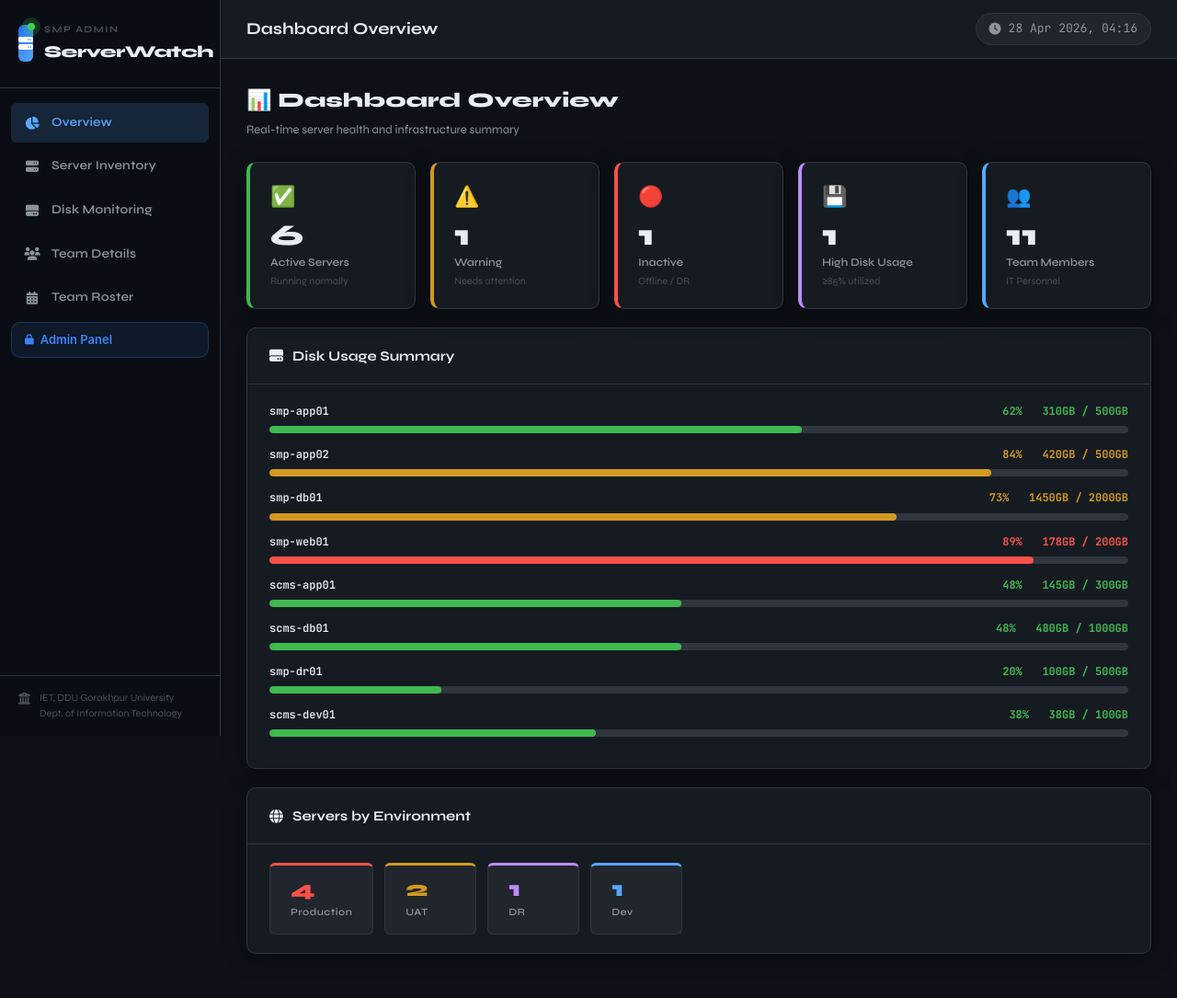
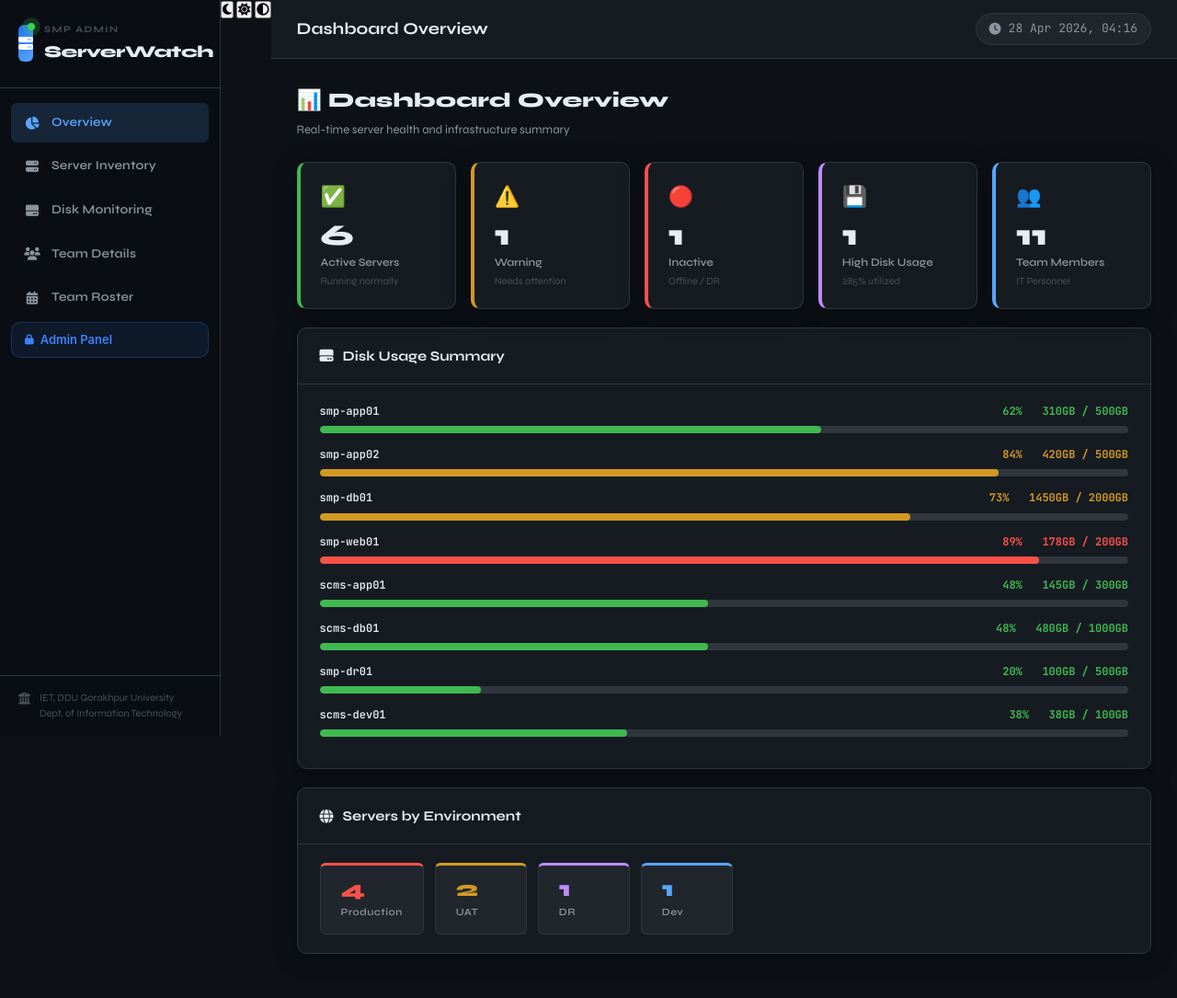
Before and after one commit to Diksha159457/server_monitoring_dashboard, a Flask app: page / in a window 1280 px wide. Shown: the whole page at 92% size. Run offline with Flask 3, Linux system fonts and the light colour scheme; some libraries are stand-ins or nearby versions.

Commit message:
update theme modes

```diff
--- a/templates/index.html
+++ b/templates/index.html
@@ -136,7 +136,14 @@
     </div>
   </aside>
   <!-- End of sidebar -->
-
+<div class="header-right">
+      <!-- Theme toggle -->
+      <div class="theme-toggle" title="Switch theme">
+        <button class="theme-btn" id="btn-dark"  onclick="setTheme('dark')"  title="Dark"><i class="fas fa-moon"></i></button>
+        <button class="theme-btn" id="btn-light" onclick="setTheme('light')" title="Light"><i class="fas fa-sun"></i></button>
+        <button class="theme-btn" id="btn-auto"  onclick="setTheme('auto')"  title="Auto"><i class="fas fa-circle-half-stroke"></i></button>
+      </div>
+    </div>
   <!-- ════════════════════════════════════════════════════════════════════════
        MAIN CONTENT AREA  —  Right panel, fills remaining width
        Contains the top header bar and all content sections (pages)
```
Also changed, not shown: templates/login.html (+8 -1 lines).
